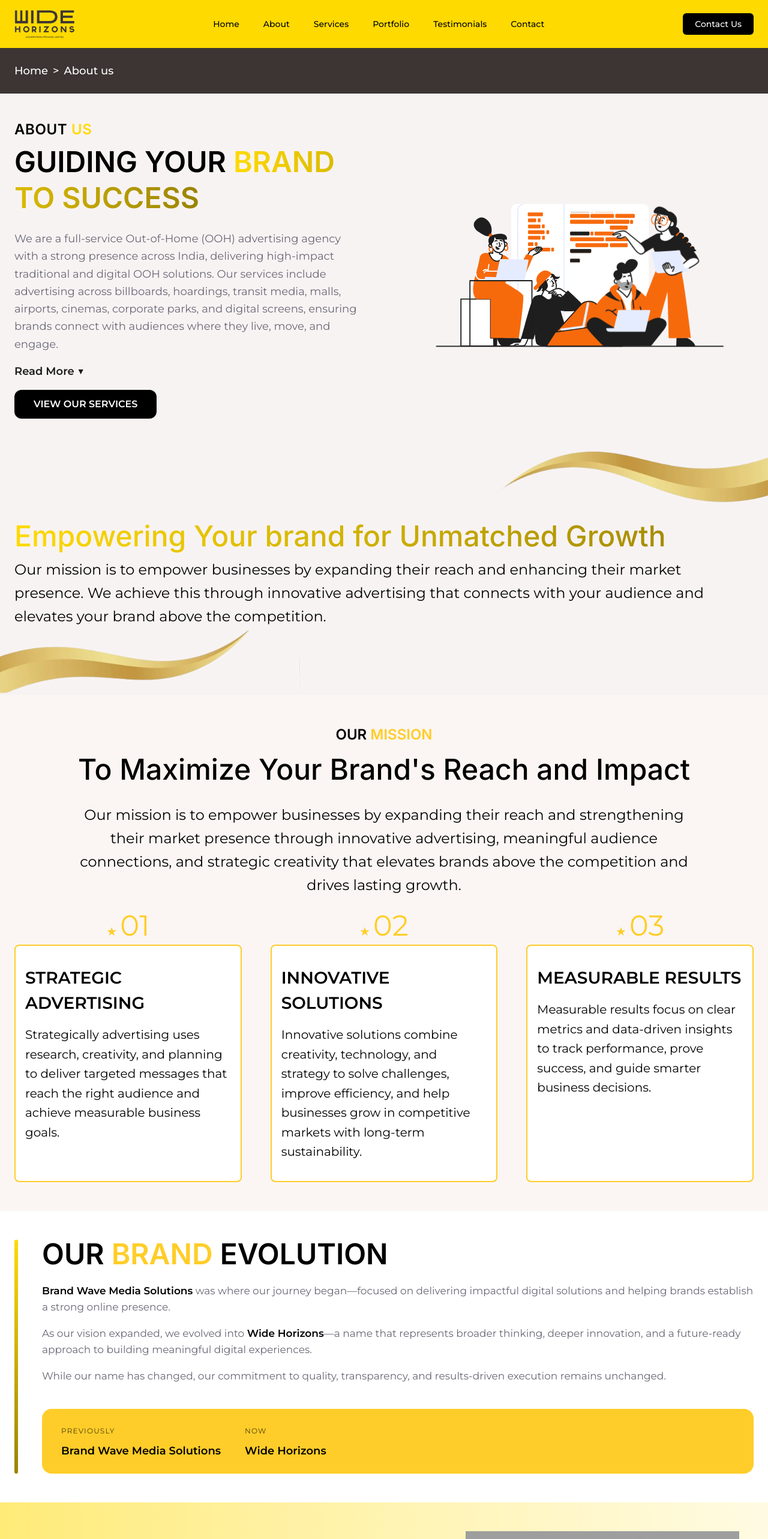
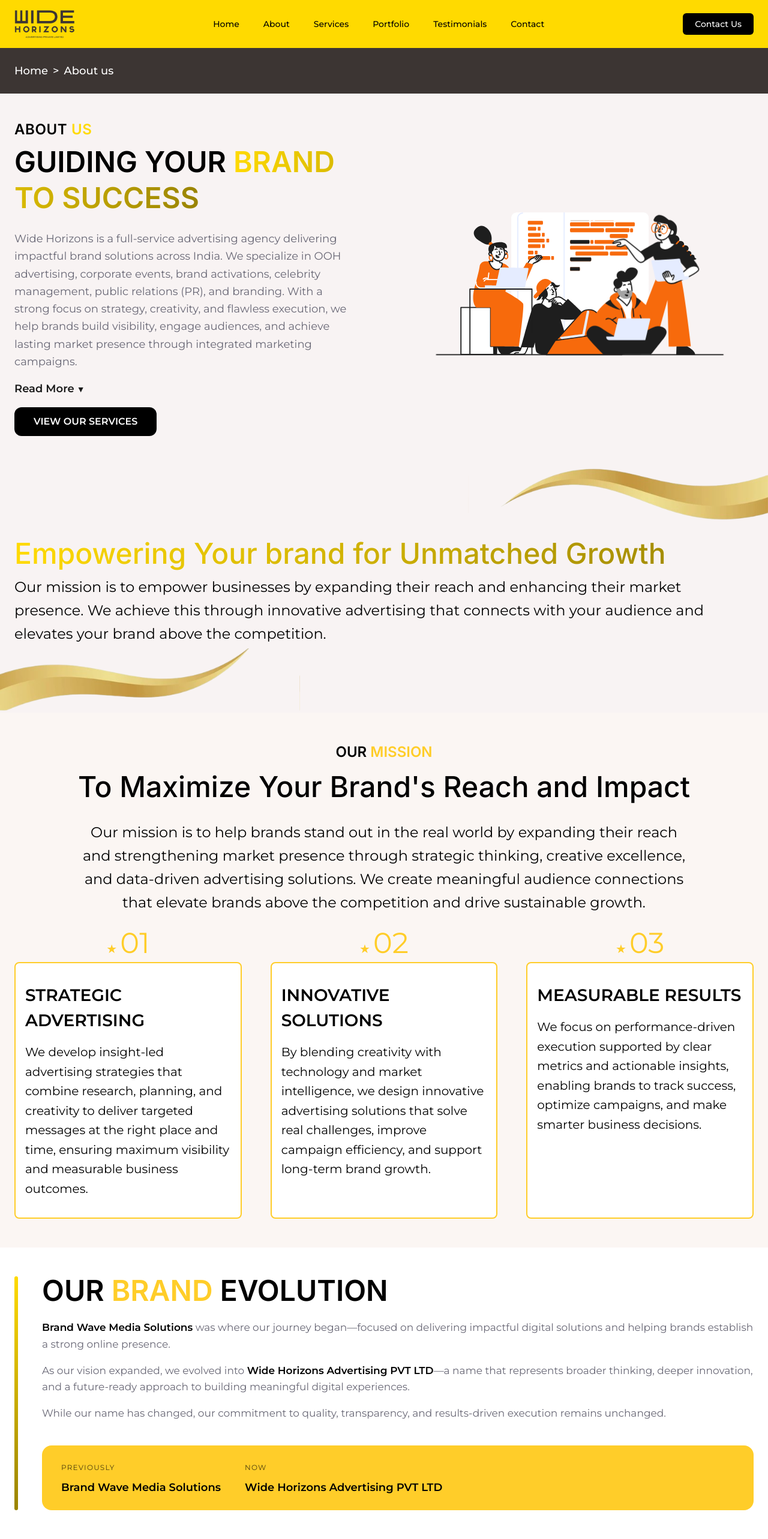
Before and after one commit to uttamgupta628/wide, a React (Vite) app: page /about in a window 1280 px wide. Shown: the top 2566 px of the page at 60% size. Built offline with nearby package versions, Linux system fonts and the light colour scheme; grey boxes are pictures that could not be loaded.

Commit message:
recent changes

```diff
--- a/src/components/about/AboutIntroSection.tsx
+++ b/src/components/about/AboutIntroSection.tsx
@@ -162,12 +162,13 @@
             className="text-[#686775] text-lg leading-relaxed mb-4 max-w-xl"
           >
             <p className="mb-4">
-              We are a full-service Out-of-Home (OOH) advertising agency with a
-              strong presence across India, delivering high-impact traditional
-              and digital OOH solutions. Our services include advertising across
-              billboards, hoardings, transit media, malls, airports, cinemas,
-              corporate parks, and digital screens, ensuring brands connect with
-              audiences where they live, move, and engage.
+              Wide Horizons is a full-service advertising agency delivering
+              impactful brand solutions across India. We specialize in OOH
+              advertising, corporate events, brand activations, celebrity
+              management, public relations (PR), and branding. With a strong
+              focus on strategy, creativity, and flawless execution, we help
+              brands build visibility, engage audiences, and achieve lasting
+              market presence through integrated marketing campaigns.
             </p>
 
             <AnimatePresence>
--- a/src/components/about/BrandEvolutionSection.tsx
+++ b/src/components/about/BrandEvolutionSection.tsx
@@ -117,7 +117,9 @@
               className="text-[17px] leading-relaxed text-[#686775] mb-4"
             >
               As our vision expanded, we evolved into{" "}
-              <span className="font-semibold text-black">Wide Horizons</span>
+              <span className="font-semibold text-black">
+                Wide Horizons Advertising PVT LTD
+              </span>
               —a name that represents broader thinking, deeper innovation, and a
               future-ready approach to building meaningful digital experiences.
             </motion.p>
@@ -154,7 +156,7 @@
                   Now
                 </span>
                 <p className="mt-2 text-lg font-semibold text-black">
-                  Wide Horizons
+                  Wide Horizons Advertising PVT LTD
                 </p>
               </div>
             </motion.div>
--- a/src/components/about/OurMissionSection.tsx
+++ b/src/components/about/OurMissionSection.tsx
@@ -74,17 +74,17 @@
     {
       no: "01",
       title: "STRATEGIC ADVERTISING",
-      text: "Strategically advertising uses research, creativity, and planning to deliver targeted messages that reach the right audience and achieve measurable business goals.",
+      text: "We develop insight-led advertising strategies that combine research, planning, and creativity to deliver targeted messages at the right place and time, ensuring maximum visibility and measurable business outcomes.",
     },
     {
       no: "02",
       title: "INNOVATIVE SOLUTIONS",
-      text: "Innovative solutions combine creativity, technology, and strategy to solve challenges, improve efficiency, and help businesses grow in competitive markets with long-term sustainability.",
+      text: "By blending creativity with technology and market intelligence, we design innovative advertising solutions that solve real challenges, improve campaign efficiency, and support long-term brand growth.",
     },
     {
       no: "03",
       title: "MEASURABLE RESULTS",
-      text: "Measurable results focus on clear metrics and data-driven insights to track performance, prove success, and guide smarter business decisions.",
+      text: "We focus on performance-driven execution supported by clear metrics and actionable insights, enabling brands to track success, optimize campaigns, and make smarter business decisions.",
     },
   ];
 
@@ -116,10 +116,11 @@
           animate={isInView ? "visible" : "hidden"}
           className="text-black text-2xl max-w-5xl mx-auto mb-20 leading-relaxed"
         >
-          Our mission is to empower businesses by expanding their reach and
-          strengthening their market presence through innovative advertising,
-          meaningful audience connections, and strategic creativity that
-          elevates brands above the competition and drives lasting growth.
+          Our mission is to help brands stand out in the real world by expanding
+          their reach and strengthening market presence through strategic
+          thinking, creative excellence, and data-driven advertising solutions.
+          We create meaningful audience connections that elevate brands above
+          the competition and drive sustainable growth.
         </motion.p>
 
         {/* Cards Grid */}
```
